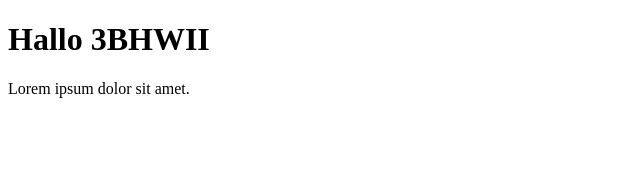
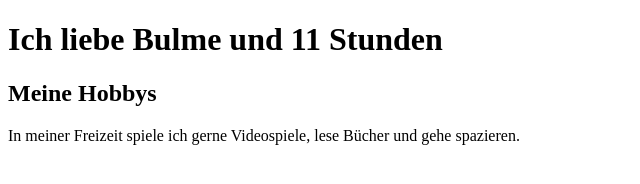
Before and after one commit to salma-bachar/WebsiteSBFKSA, a plain HTML site: page index.html in a window 1280 px wide. Shown: the whole page, without its empty margins (0-640 px from the left). Drawn offline with Linux system fonts and the light colour scheme.

Commit message:
Update index.html
ich habe es geänder

```diff
--- a/index.html
+++ b/index.html
@@ -6,10 +6,11 @@
     <title>Document</title>
 </head>
 <body>
-    <h1>Hallo 3BHWII</h1>
+    <h1>Ich liebe Bulme und 11 Stunden</h1>
 
     <section>
-        Lorem ipsum dolor sit amet.
+        <h2>Meine Hobbys</h2>
+        <p>In meiner Freizeit spiele ich gerne Videospiele, lese Bücher und gehe spazieren.</p>
     </section>
 
 </body>
```
